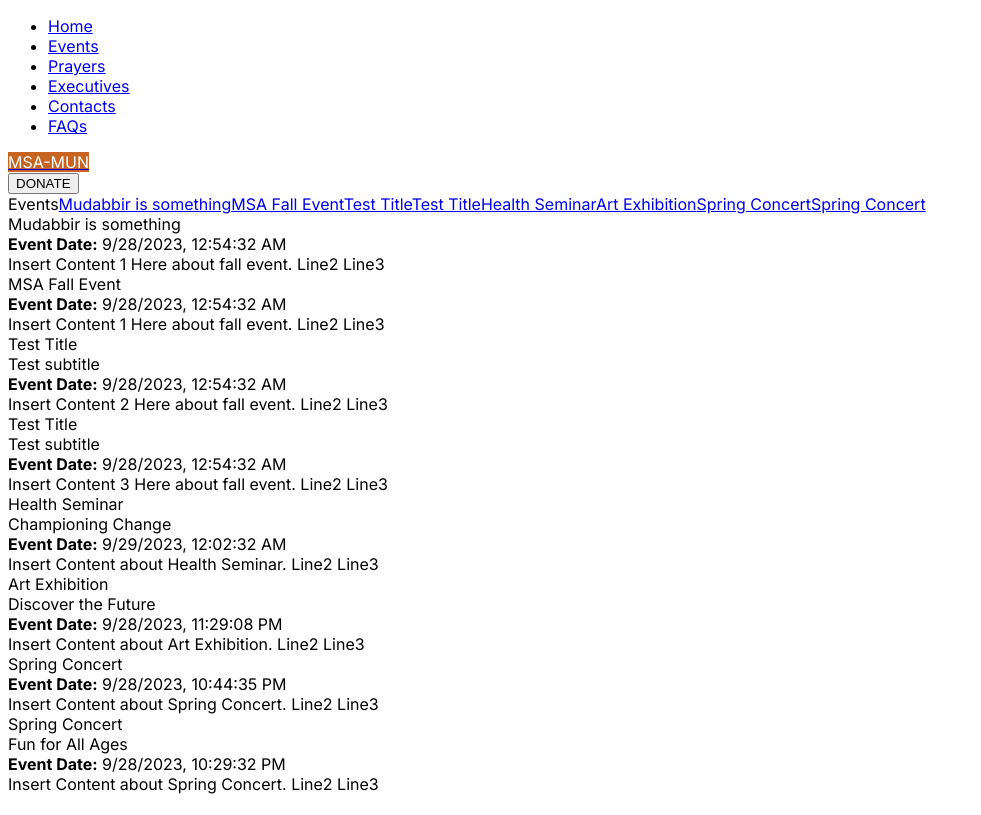
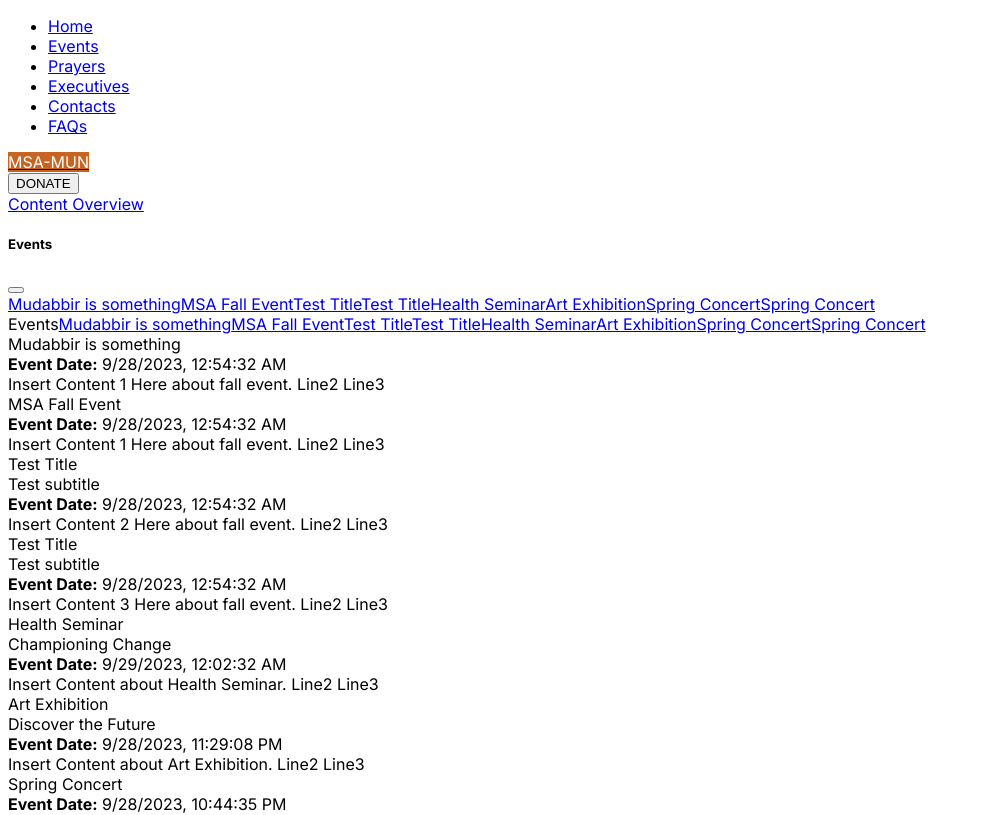
Before and after one commit to zakwanashfaq/msamun, a Next.js app in the folder client/: page /events in a window 1280 px wide. Shown: the top 815 px of the page, without its empty margins (0-981 px from the left). Built offline with nearby package versions, Linux system fonts and the light colour scheme.

Commit message:
modified navPanel

```diff
--- /dev/null
+++ b/client/src/components/navpanel.tsx
@@ -0,0 +1,58 @@
+import { TEvent } from "@/db/events";
+import Link from "next/link";
+import { useState } from "react";
+
+type TNavPanelProps = {
+    menuItems: TEvent[] | null,
+    mainTitle: String
+}
+
+export function OffCanvasNavPanel(props: TNavPanelProps) {
+    const [showNavBar, setShowNavBar] = useState<boolean>(false);
+    const toggleNavPanel = () => {
+        setShowNavBar(!showNavBar);
+    }
+    return (
+        <>
+            <a className="d-md-none px-3" onClick={toggleNavPanel} href="#navPanel" role="button" aria-controls="navPanel">
+                Content Overview
+            </a>
+            <div className={"offcanvas offcanvas-start " + (showNavBar? "show": "")} id="navPanel" aria-labelledby="navPanel">
+                <div className="offcanvas-header">
+                    <h5 className="offcanvas-title" id="offcanvasExampleLabel">{props.mainTitle}</h5>
+                    <button type="button" className="btn-close" onClick={toggleNavPanel} aria-label="Close"></button>
+                </div>
+                <div className="offcanvas-body">
+                    <div className="d-flex flex-column">
+                        {
+                            props.menuItems?.map(eventItem => {
+                                return <>
+                                    <span className="mt-3 fs-5" ><Link className="text-dark" href={"#" + eventItem.id}>{eventItem.title}</Link></span>
+                                </>
+                            })
+                        }
+                    </div>
+                </div>
+            </div>
+        </>
+    );
+}
+
+export function NavPanel(props: TNavPanelProps) {
+    return (
+        <>
+            <div className="d-flex flex-column">
+                <span className="mt-1 text-dark fw-bold fs-3" >{props.mainTitle}</span>
+                {
+                    props.menuItems?.map(eventItem => {
+                        return <>
+                            <span className="mt-3 fs-5" ><Link className="text-dark" href={"#" + eventItem.id}>{eventItem.title}</Link></span>
+                        </>
+                    })
+                }
+            </div>
+        </>
+    );
+}
+
+export default NavPanel;
--- a/client/src/pages/events/index.tsx
+++ b/client/src/pages/events/index.tsx
@@ -1,3 +1,4 @@
+import NavPanel, { OffCanvasNavPanel } from "@/components/navpanel";
 import PageTemplate from "@/components/pageTemplate";
 import Database from "@/db/db";
 import { TEvent } from "@/db/events";
@@ -38,18 +39,11 @@ export default function EventsPage() {
   }, [])
   return (
     <PageTemplate>
+      <div className="col-12 ">
+        <OffCanvasNavPanel menuItems={allEvents} mainTitle={"Events"}/>
+      </div>
       <div className="col-12 col-md-4 d-none d-md-block">
-        <div className="d-flex flex-column">
-
-        <span className="mt-1 text-dark fw-bold fs-3" >Events</span>
-        {
-          allEvents?.map(eventItem => {
-            return <>
-              <span className="mt-3 fs-5" ><Link className="text-dark" href={"#" + eventItem.id}>{eventItem.title}</Link></span>
-            </>
-          })
-        }
-        </div>
+        <NavPanel menuItems={allEvents} mainTitle={"Events"}/>
       </div>
       <div className="col-12 col-md-8 mt-5 px-4 px-md-5 pb-5 mt-md-3 d-flex flex-column">
         {
```
